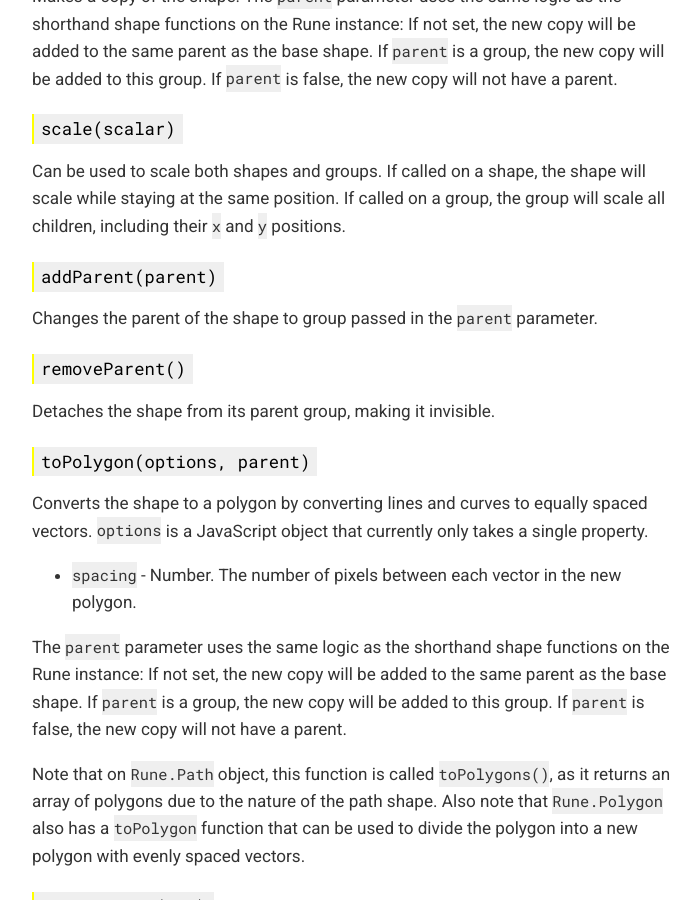
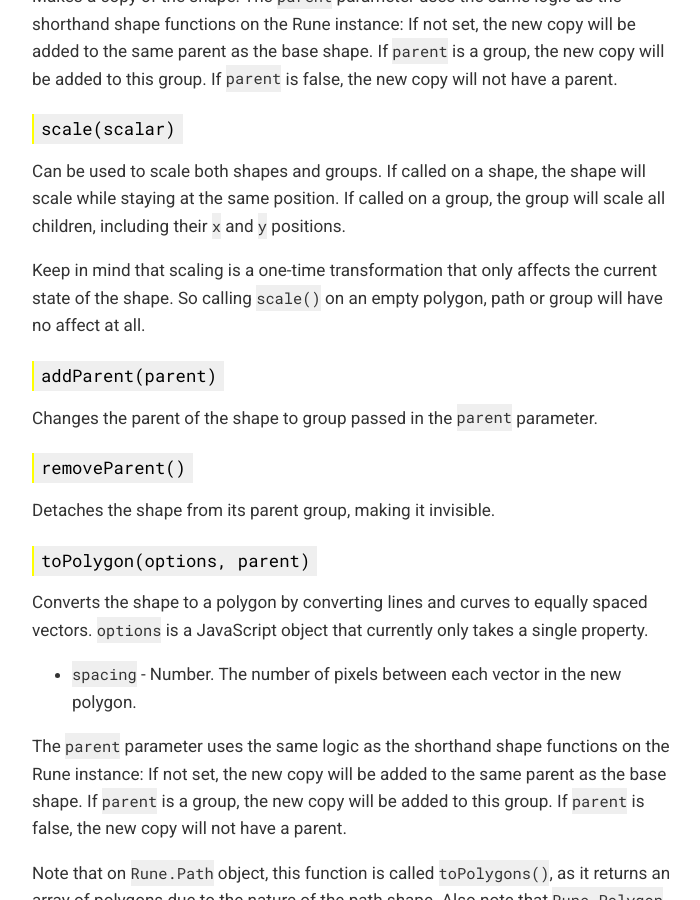
Before and after one commit to runemadsen/rune.js, a Jekyll site: the page built from documentation.md, in a window 1280 px wide and 900 px high, scrolled down 4157 px. Shown: the whole window, without its empty margins (13-713 px from the left). Built offline with Jekyll 4.4.1, drawn with Linux system fonts in a browser that asks for light colours; nearby versions of some CDN libraries; comment, search, counter and statistics services are not loaded.

Commit message:
updating scale documentation

```diff
--- a/documentation.md
+++ b/documentation.md
@@ -152,6 +152,8 @@ Makes a copy of the shape. The `parent` parameter uses the same logic as the sho
 ### `scale(scalar)`
 
 Can be used to scale both shapes and groups. If called on a shape, the shape will scale while staying at the same position. If called on a group, the group will scale all children, including their `x` and `y` positions.
+
+Keep in mind that scaling is a one-time transformation that only affects the current state of the shape. So calling `scale()` on an empty polygon, path or group will have no affect at all.
 
 ### `addParent(parent)`
 
```
